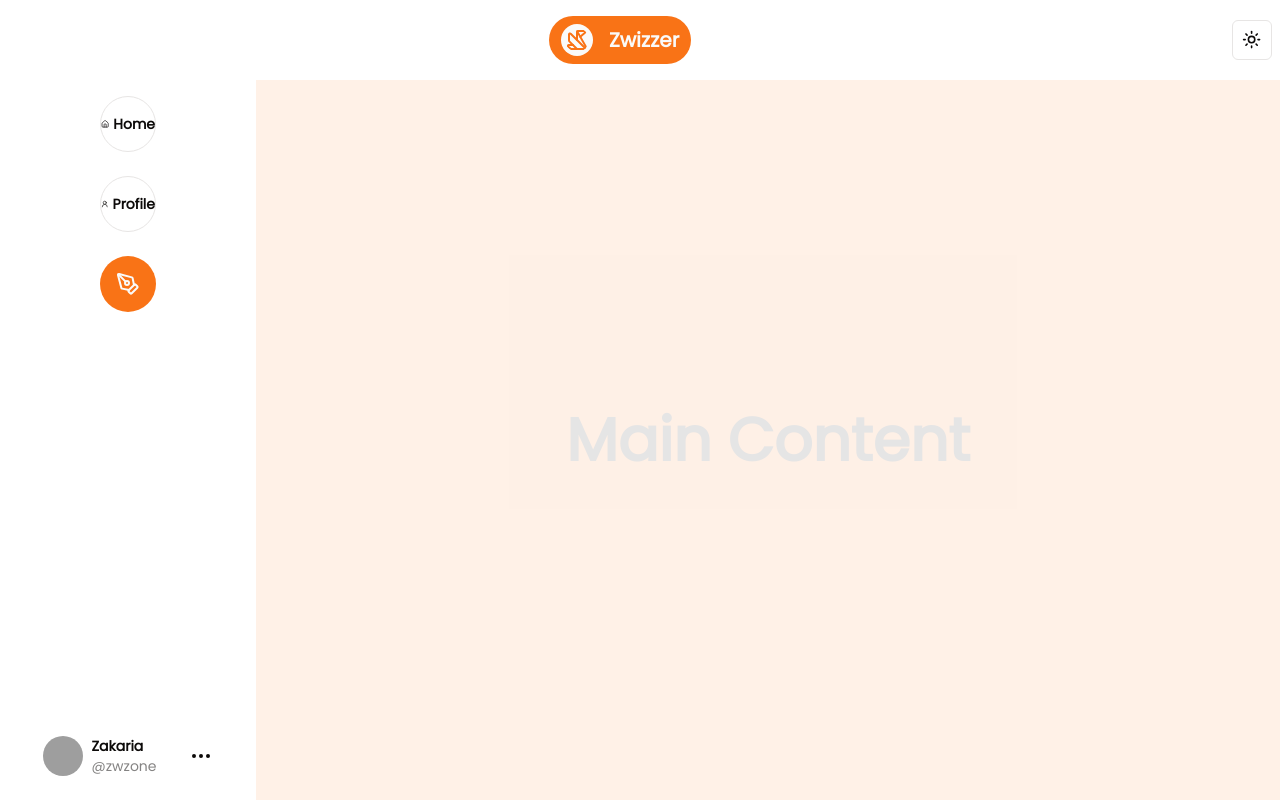
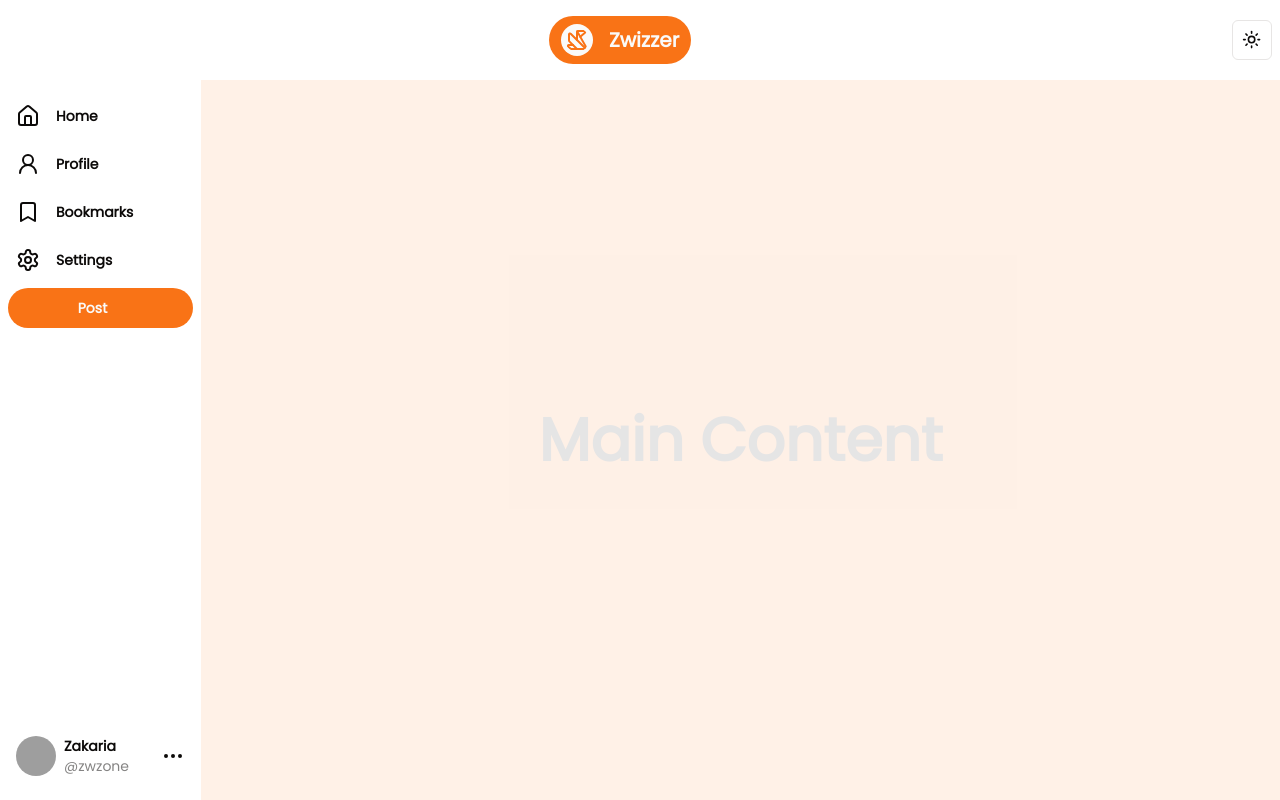
Before and after one commit to zwzone/zwizzer, a Next.js app: page / in a window 1280 px wide. Built offline with nearby package versions, Linux system fonts and the light colour scheme; grey boxes are pictures that could not be loaded.

Commit message:
ADD: Sidebar responsive

```diff
--- a/src/components/Sidebar.tsx
+++ b/src/components/Sidebar.tsx
@@ -1,7 +1,7 @@
 import { Button } from "@components/ui/button";
 import { AvatarFallback } from "@radix-ui/react-avatar";
 import { Avatar, AvatarImage } from "@src/components/ui/avatar";
-import { Ellipsis, House, Icon } from "lucide-react";
+import { Bookmark, Ellipsis, House, Settings } from "lucide-react";
 import { UserRound } from "lucide-react";
 import { PenTool } from "lucide-react";
 import Link from "next/link";
@@ -16,32 +16,38 @@ const NAVIGATION_BAR = [
     icon: <UserRound />,
   },
   {
+    title: "Bookmarks",
+    icon: <Bookmark />,
+  },
+  {
+    title: "Settings",
+    icon: <Settings />,
+  },
+  {
     title: "Post",
-    icon: <PenTool />,
-  },
+    icon: <PenTool className="lg:hidden"/>,
+  }
 ];
 
 export default function Sidebar() {
   return (
-    <section className="flex-between h-full flex-col px-2 py-4 lg:w-64">
-      <div className="flex-center flex-col gap-6">
+    <section className="flex justify-between h-full flex-col px-2 py-4">
+      <div className="flex items-center lg:items-start flex-col gap-2">
         {NAVIGATION_BAR.map((item) => (
-          <Link key={item.title} href={"/" + item.title.toLowerCase()}>
+          <Link className={`${item.title === "Post" && "lg:self-stretch"}`} key={item.title} href={"/" + item.title.toLowerCase()}>
             <Button
-              variant={item.title !== "Post" ? "outline" : "default"}
-              className="flex-center size-14 gap-1 rounded-full p-0"
+              variant={item.title !== "Post" ? "ghost" : "default"}
+              className="flex-center gap-4 rounded-full px-2 lg:pr-6 w-full"
             >
               {item.icon}
-              {item.title !== "Post" && (
-                <span className="hidden font-bold lg:inline">{item.title}</span>
-              )}
+              <span className="hidden font-bold lg:inline">{item.title}</span>
             </Button>
           </Link>
         ))}
       </div>
       <Button
-        variant="outline"
-        className="flex h-14 items-center gap-2 rounded-full border-none p-2"
+        variant="ghost"
+        className="flex h-14 items-center gap-2 rounded-full p-2"
       >
         <Avatar className="size-10 justify-self-end">
           <AvatarImage
```
